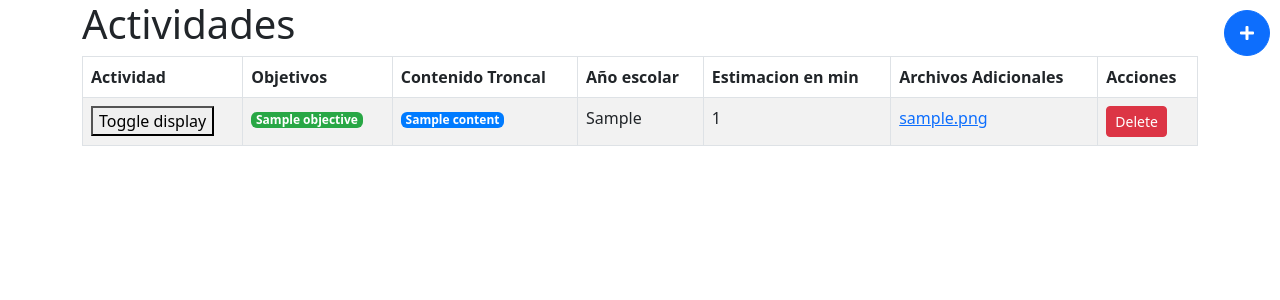
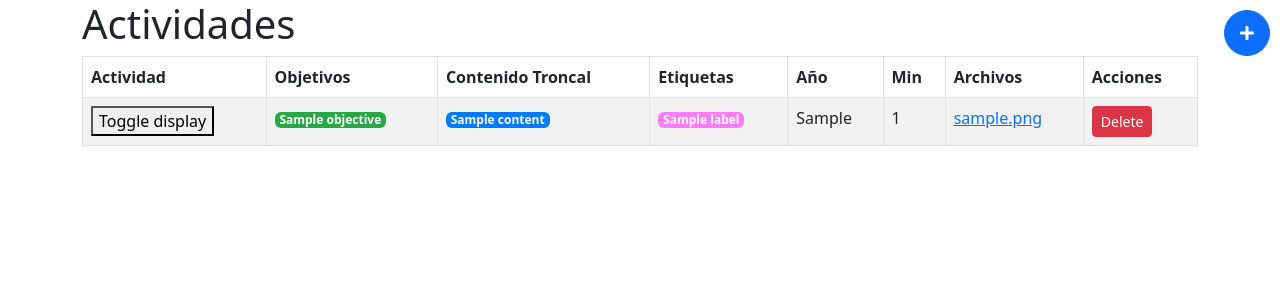
Before and after one commit to kopoz/teacherHub, a Flask app: page /tasks in a window 1280 px wide. Shown: the top 300 px of the page. Run offline with Flask 3, Linux system fonts and the light colour scheme; tables that the repository leaves empty hold one stand-in row (values such as "Sample post"); some libraries are stand-ins or nearby versions.

Commit message:
:sparkles: added labels and :bug: fixed minor bugs on UI

```diff
--- a/app/static/crud.css
+++ b/app/static/crud.css
@@ -16,6 +16,11 @@
       background-color: #28a745;
     }
 
+    .badge.label{
+      color: #fff;
+      background-color: #FF7bff;
+    }
+
 
     #openTaskFormButton {
     border-radius: 50%; /* makes the button circular */
--- a/app/static/crud.js
+++ b/app/static/crud.js
@@ -8,6 +8,7 @@ $(document).ready(function () {
   toggleContent();
   search('#objectives', 'objectives');
   search('#trunk_contents', 'trunk_contents');
+  search('#labels', 'labels');
 });
 
 function initResizable() {
@@ -57,6 +58,11 @@ function toggleForm() {
       $('#taskFormModal').modal('show');
     });
   });
+
+  $("#closeButton").on("click", function () {
+    $('#taskFormModal').modal('hide');
+  });
+
 }
 
 function initQuillEditor() {
@@ -79,6 +85,7 @@ function initTaskForm() {
 
   $("#clearForm").on("click", function () {
     $("#task-form").trigger('reset');
+    quill.setContents('');
   });
 }
 
@@ -124,20 +131,24 @@ function toggleDisplayDiv() {
   $(document).ready(function () {
     $('.toggle-button').click(function () {
       $(this).next('.display-div').toggle();
-      console.log('algo');
     });
   });
 }
 
 function toggleContent() {
-  $(document).ready(function () {
     $('.toggle-button').click(function () {
       var taskId = $(this).data('task-id');
       var content = $(this).next('#contentModal' + taskId + ' .modal-body').html();
       $('#contentModal' + taskId + ' .modal-body').html(content);
       $('#contentModal' + taskId).modal('show');
     });
-  });
+
+
+    $(".close-table-modal").on("click", function () {
+      var taskId = $(this).data('task-id');
+      $('#contentModal' + taskId).modal('hide');
+    });
+
 }
 
 
@@ -149,6 +160,7 @@ function search(selectId, resultKey) {
       width: '100%',
       tags: true,
       tokenSeparators: [','],
+      dropdownParent: $("#taskFormModal"),
       ajax: {
         url: url,
         dataType: 'json',
--- a/app/templates/tasks_view.html
+++ b/app/templates/tasks_view.html
@@ -32,50 +32,52 @@
   <div class="modal-dialog" role="document">
     <div class="modal-content">
       <div class="modal-header">
-        <h5 class="modal-title">Task Form</h5>
-        <button type="button" class="close" data-dismiss="modal" aria-label="Close">
+        <h5 class="modal-title">Formulario de actividades</h5>
+        <button type="button" class="close" id="closeButton" aria-label="Close">
           <span aria-hidden="true">&times;</span>
         </button>
+
       </div>
       <div class="modal-body">
         <form id="task-form" data-action-url="{{ url_for('task_api_bp.create_task') }}" method="post"
           enctype="multipart/form-data">
           <div class="form-group">
-            <label for="quill-editor">Task Content</label>
+            <label for="quill-editor">Planificación:</label>
             <div id="quill-editor"></div>
             <input type="hidden" name="content" id="content">
           </div>
           <div class="form-group">
-            <label for="targeted_school_year">Targeted School Year</label>
-            <input type="number" class="form-control" id="targeted_school_year" name="targeted_school_year"
-              placeholder="Targeted School Year" required>
+            <label for="targeted_school_year">Año escolar sugerido:</label>
+            <input type="number" class="form-control" id="targeted_school_year" name="targeted_school_year" required>
           </div>
           <div class="form-group">
-            <label for="time_estimation">Time Estimation</label>
-            <input type="number" class="form-control" id="time_estimation" name="time_estimation"
-              placeholder="Time Estimation" required>
+            <label for="time_estimation">Tiempo estimado (min):</label>
+            <input type="number" class="form-control" id="time_estimation" name="time_estimation" required>
           </div>
           <div class="form-group">
-            <label for="objectives">Objective</label>
+            <label for="objectives">Objetivo:</label>
             <select class="form-control" id="objectives" name="objectives[]"
               data-url="{{ url_for('task_api_bp.get_objectives') }}" multiple></select>
           </div>
           <div class="form-group">
-            <label for="trunk_contents">Trunk Content</label>
+            <label for="trunk_contents">Contenido torncal:</label>
             <select class="form-control" id="trunk_contents" name="trunk_contents[]"
               data-url="{{ url_for('task_api_bp.get_trunk_contents') }}" multiple></select>
           </div>
           <div class="form-group">
-            <label for="additional_files">Additional Files</label>
+            <label for="labels">Etiquetas:</label>
+            <select class="form-control" id="labels" name="labels[]" data-url="{{ url_for('task_api_bp.get_labels') }}"
+              multiple></select>
+          </div>
+          <div class="form-group">
+            <label for="additional_files">Archivos</label>
             <input type="file" class="form-control-file" id="additional_files" name="additional_files[]" multiple>
           </div>
-          <button type="submit" class="btn btn-primary">Create Task</button>
         </form>
       </div>
       <div class="modal-footer">
-        <button type="button" class="btn btn-primary" id="submitForm">Submit</button>
-        <button type="button" class="btn btn-secondary" data-dismiss="modal">Close</button>
-        <button type="button" class="btn btn-danger" id="clearForm">Clear Form</button>
+        <button type="button" class="btn btn-danger" id="clearForm">Vaciar</button>
+        <button type="button" class="btn btn-primary" id="submitForm">Crear</button>
       </div>
     </div>
   </div>
@@ -94,9 +96,10 @@
         <th>Actividad</th>
         <th>Objetivos</th>
         <th>Contenido Troncal</th>
-        <th>Año escolar</th>
-        <th>Estimacion en min</th>
-        <th>Archivos Adicionales</th>
+        <th>Etiquetas</th>
+        <th>Año</th>
+        <th>Min</th>
+        <th>Archivos</th>
         <th>Acciones</th>
       </tr>
     </thead>
@@ -112,7 +115,7 @@
               <div class="modal-content">
                 <div class="modal-header">
                   <h5 class="modal-title" id="contentModalLabel">Content</h5>
-                  <button type="button" class="close" data-dismiss="modal" aria-label="Close">
+                  <button type="button" class="close-table-modal" data-task-id="{{ task.id }}" aria-label="Close">
                     <span aria-hidden="true">&times;</span>
                   </button>
                 </div>
@@ -135,6 +138,11 @@
         <td>
           {% for trunk_content in task.trunk_contents %}
           <span class="badge trunk-content">{{ trunk_content.name }}</span>
+          {% endfor %}
+        </td>
+        <td>
+          {% for label in task.labels %}
+          <span class="badge label">{{ label.name }}</span>
           {% endfor %}
         </td>
         <td>{{ task.targeted_school_year }}</td>
--- a/app/views/task_view.py
+++ b/app/views/task_view.py
@@ -1,7 +1,8 @@
 # backend/app/views/task_view.py
 from flask import send_from_directory
 from flask import Blueprint, request, jsonify, render_template
-from ..models import db, Task, TrunkContent, Objective, File
+from ..models import db, Task, TrunkContent, Objective, File, Label
+from .utils import create_label_like
 from werkzeug.utils import secure_filename
 import os
 
@@ -38,21 +39,9 @@ def create_task():
         time_estimation=time_estimation,
     )
 
-    objectives = request.form.getlist('objectives[]')
-    for name in objectives:
-        objective = Objective.query.filter_by(name=name).first()
-        if not objective:
-            objective = Objective(name=name)
-            db.session.add(objective)
-        new_task.objectives.append(objective)
-
-    trunk_contents = request.form.getlist('trunk_contents[]')
-    for name in trunk_contents:
-        trunk_content = TrunkContent.query.filter_by(name=name).first()
-        if not trunk_content:
-            trunk_content = TrunkContent(name=name)
-            db.session.add(trunk_content)
-        new_task.trunk_contents.append(trunk_content)
+    new_task.objectives.extend(create_label_like(request.form.getlist('objectives[]'), Objective))
+    new_task.trunk_contents.extend(create_label_like(request.form.getlist('trunk_contents[]'), TrunkContent))
+    new_task.labels.extend(create_label_like(request.form.getlist('labels[]'), Label))
 
     if additional_files:
         filenames = []
@@ -106,9 +95,6 @@ def delete_task(id):
     db.session.commit()
     return '', 204
 
-
-
-
 @task_api_bp.route('/files/<filename>')
 def get_file(filename):
     return send_from_directory(UPLOAD_FOLDER, filename, as_attachment=True)
@@ -125,3 +111,9 @@ def get_trunk_contents():
     query = request.args.get('q', '')
     trunk_contents = TrunkContent.query.filter(TrunkContent.name.like(f'%{query}%')).all()
     return jsonify(trunk_contents=[trunk_content.to_dict() for trunk_content in trunk_contents])
+
+@task_api_bp.route('/api/v1/labels', methods=['GET'])
+def get_labels():
+    query = request.args.get('q', '')
+    labels = Label.query.filter(TrunkContent.name.like(f'%{query}%')).all()
+    return jsonify(labels=[label.to_dict() for label in labels])
```
Also changed, not shown: app/models.py (+18 -0 lines), app/views/utils.py (added, +11 -0 lines).
